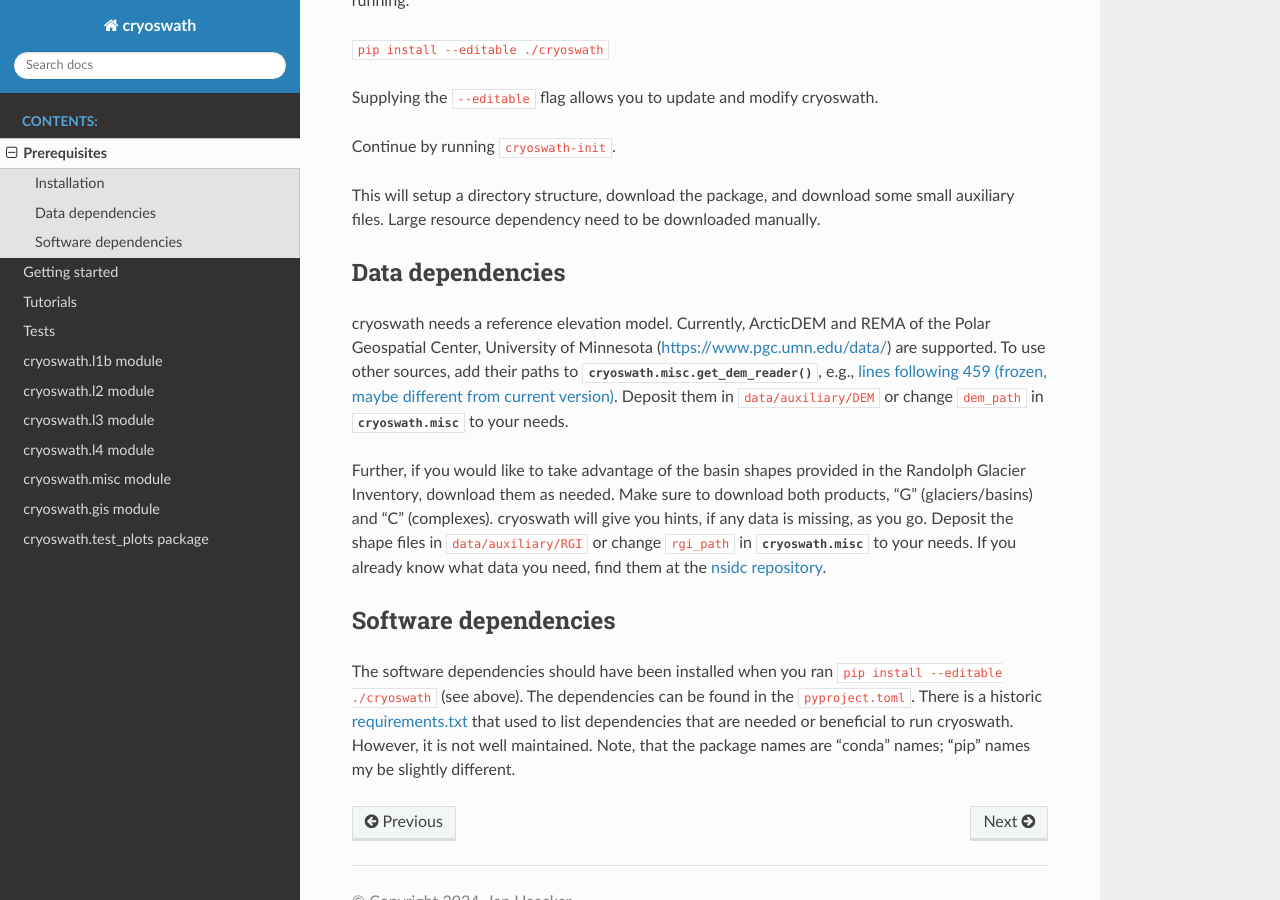
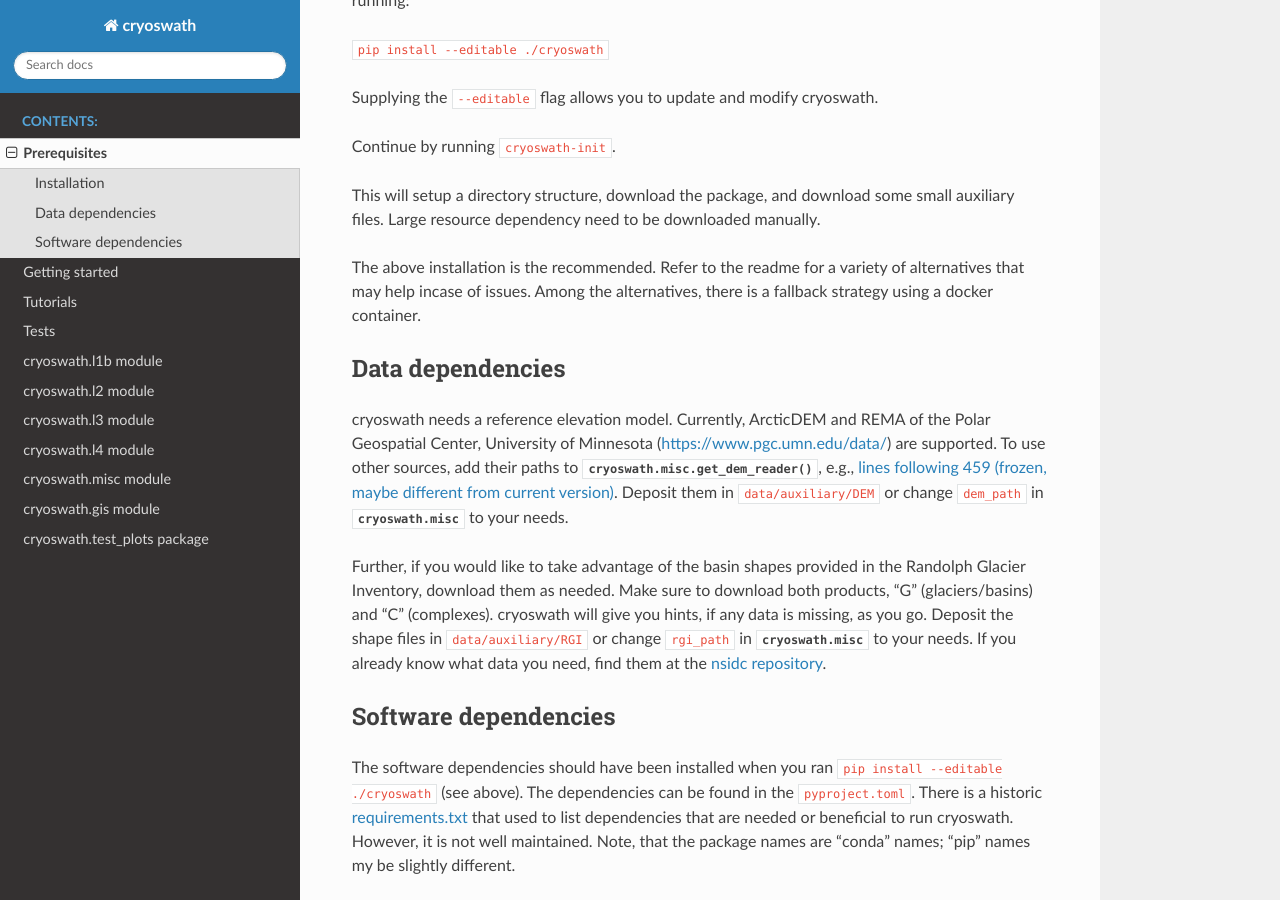
Before and after one commit to j-haacker/cryoswath, a Sphinx documentation site: the page built from docs/prerequisites.rst, in a window 1280 px wide and 900 px high, scrolled down 372 px. Built offline with Sphinx 7.4.7 and the Read the Docs theme 3.1.0, drawn with Linux system fonts in a browser that asks for light colours.

Commit message:
doc(docs): update installation

```diff
--- a/docs/prerequisites.rst
+++ b/docs/prerequisites.rst
@@ -22,6 +22,10 @@ Continue by running ``cryoswath-init``.
 
 This will setup a directory structure, download the package, and download some small auxiliary files.
 Large resource dependency need to be downloaded manually.
+
+The above installation is the recommended. Refer to the readme for a
+variety of alternatives that may help incase of issues. Among the
+alternatives, there is a fallback strategy using a docker container.
 
 Data dependencies
 -----------------
```
